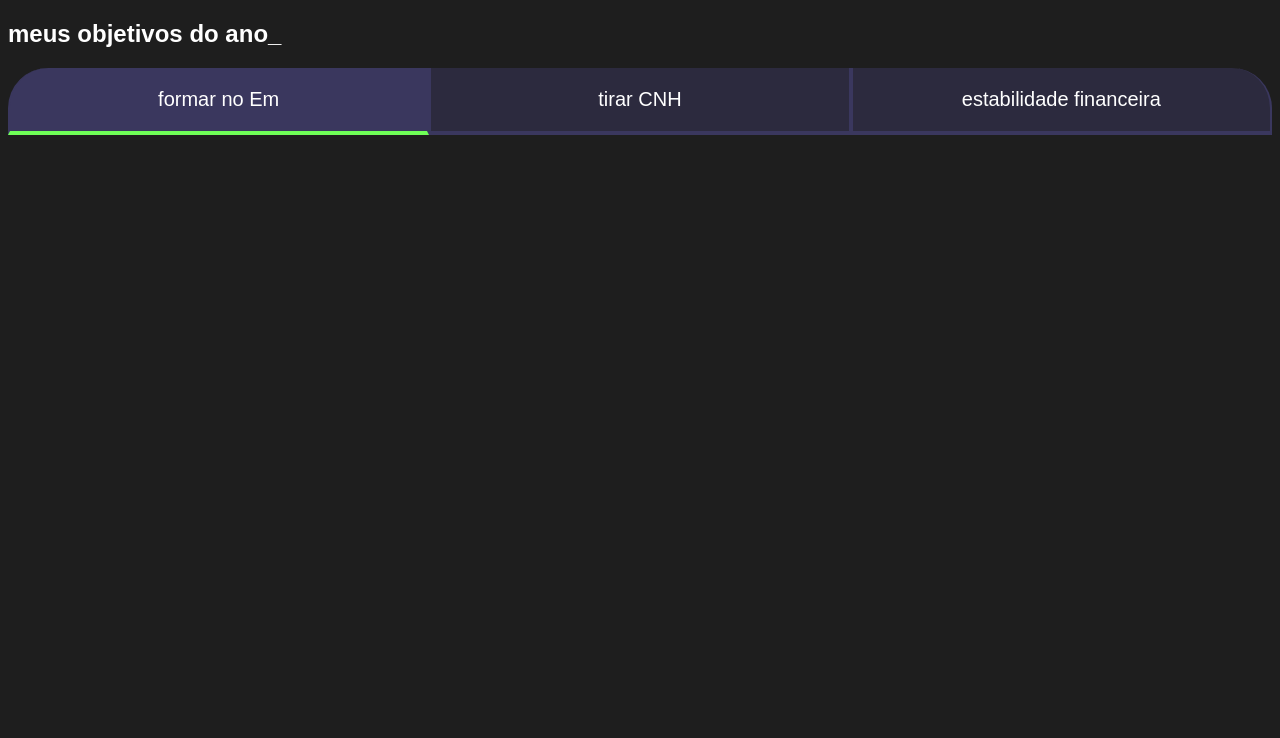
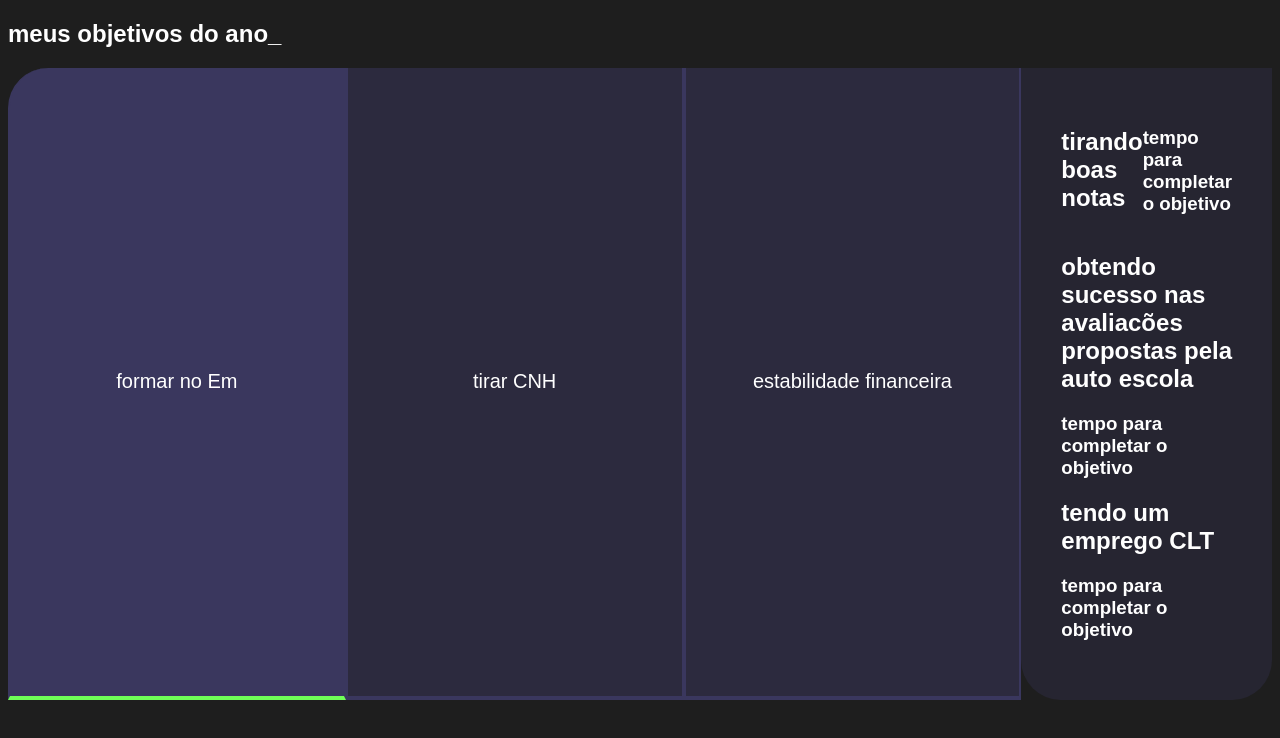
Before and after one commit to janja5404994/minhas-mets, a plain HTML site: page index.html in a window 1280 px wide. Drawn offline with Linux system fonts and the light colour scheme.

Commit message:
Add files via upload

```diff
--- a/index.html
+++ b/index.html
@@ -13,7 +13,23 @@
       <button class= "botao ativo"> formar no Em</button>
       <button class= "botao"> tirar CNH</button>
       <button class= "botao"> estabilidade financeira</button>
+      <div class="abas-textos">
+        <div class="aba-conteudo">
+          <div class="botoes">
+          <h2 class="aba conteudo titulo-princial">tirando boas notas</h2>
+          <h3 class="aba conteudo titulo secundario">tempo para completar o objetivo</h3>
+        </div>
+        <div class="aba-conteudo">
+          <h2 class="aba conteudo titulo-princial">obtendo sucesso nas avaliacões propostas pela auto escola</h2>
+          <h3 class="aba conteudo titulo secundario">tempo para completar o objetivo</h3>
+        </div>
+        <div class="aba-conteudo">
+          <h2 class="aba conteudo titulo-princial">tendo um emprego CLT</h2>
+          <h3 class="aba conteudo titulo secundario">tempo para completar o objetivo</h3>
+        </div>
+        </div>
     </div>
+
   </section>
   <script src="main.js"></script>
 </body>
--- a/style.css
+++ b/style.css
@@ -72,3 +72,34 @@ body {
     background-color: var(--botao-ativo);
     border-bottom: 4px solid var(--verde);
 }
+.abas-textos{
+    background-color: var(--texto-fundo);
+
+}
+.abas-textos{
+    background-color: var(--texto-fundo);
+    padding: 40px;
+    border-radius: 0 0 40px 40px;
+}
+.botao.ativo{
+    background-color: var(--botao-ativo);
+    border-bottom: 4px solid var(--verde);
+}
+.aba-conteudo.ativo{
+    display:block;
+
+}
+/*.aba-conteudo{
+    display: none;
+}*/
+
+/*.aba-conteudo-titulo-principal{
+    font-size: 28px;
+    text-align: center;
+}
+.aba-conteudo-titulo-secundario{
+    text-align: center;
+    color: var(--verde);
+    text-transform: uppercase;
+}
+*/
```
